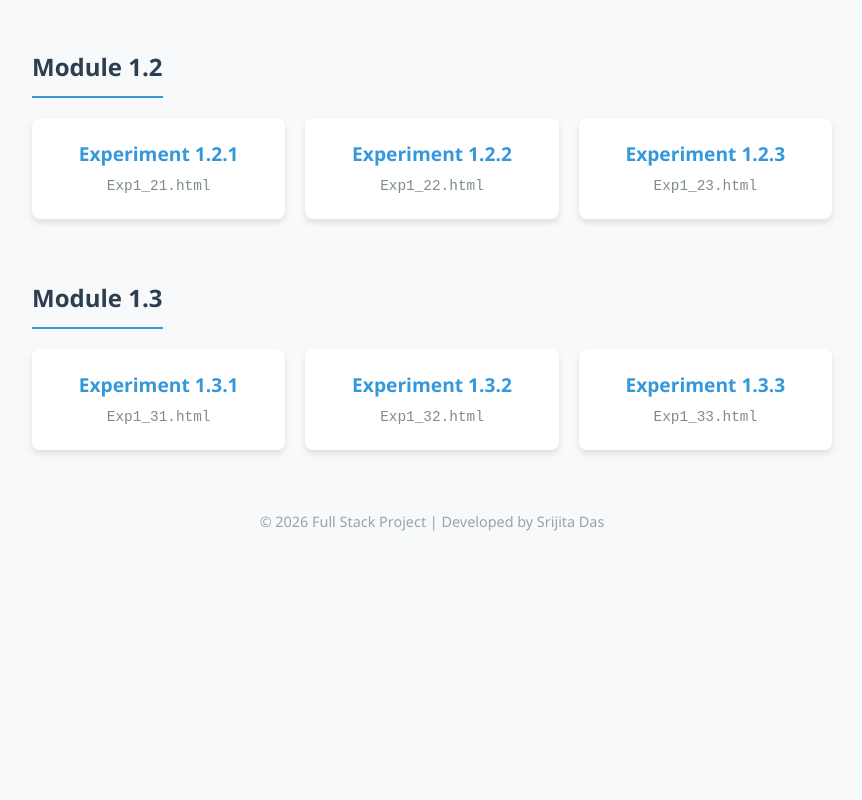
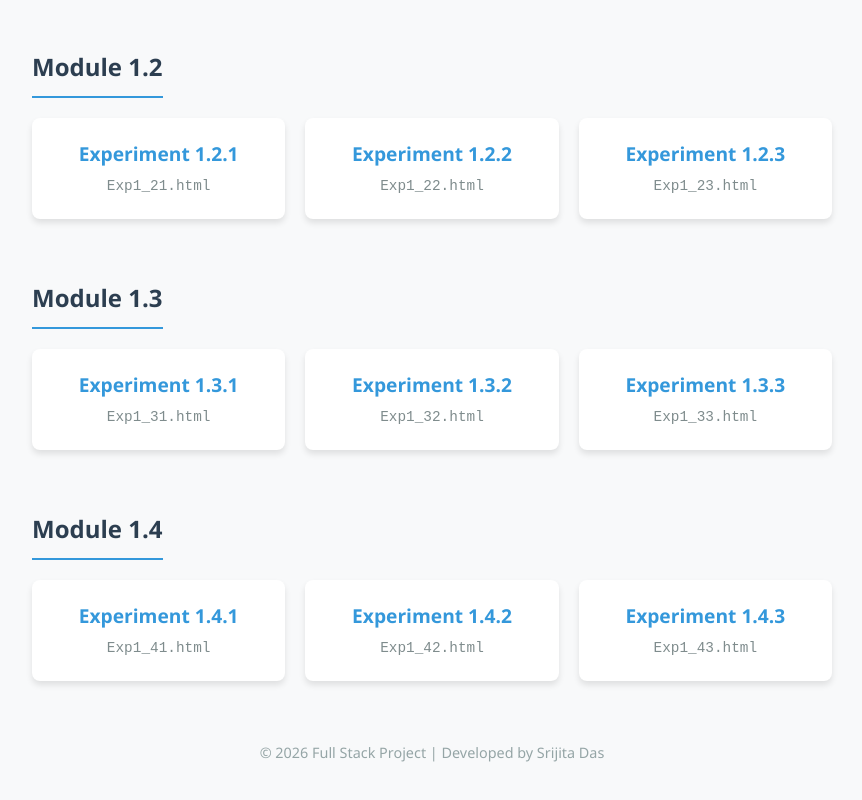
Before and after one commit to Srijita2005/Full_Stack, a website: page index.html in a window 1280 px wide. Shown: the part 430-1230 px from the top of the page, without its empty margins (208-1070 px from the left). Before the commit the page ends 1003 px from the top, so only its background shows below. Drawn offline with Linux system fonts and the light colour scheme.

Commit message:
Initial commit

```diff
--- a/index.html
+++ b/index.html
@@ -174,6 +174,24 @@
         </div>
     </div>
 
+    <div class="section">
+        <h2 class="section-title">Module 1.4</h2>
+        <div class="experiment-list">
+            <a href="Exp1_41.html" class="experiment-card">
+                <span class="experiment-number">Experiment 1.4.1</span>
+                <span class="experiment-file">Exp1_41.html</span>
+            </a>
+            <a href="Exp1_42.html" class="experiment-card">
+                <span class="experiment-number">Experiment 1.4.2</span>
+                <span class="experiment-file">Exp1_42.html</span>
+            </a>
+            <a href="Exp1_43.html" class="experiment-card">
+                <span class="experiment-number">Experiment 1.4.3</span>
+                <span class="experiment-file">Exp1_43.html</span>
+            </a>
+        </div>
+    </div>
+
     <footer>
         &copy; 2026 Full Stack Project | Developed by Srijita Das
     </footer>
```
